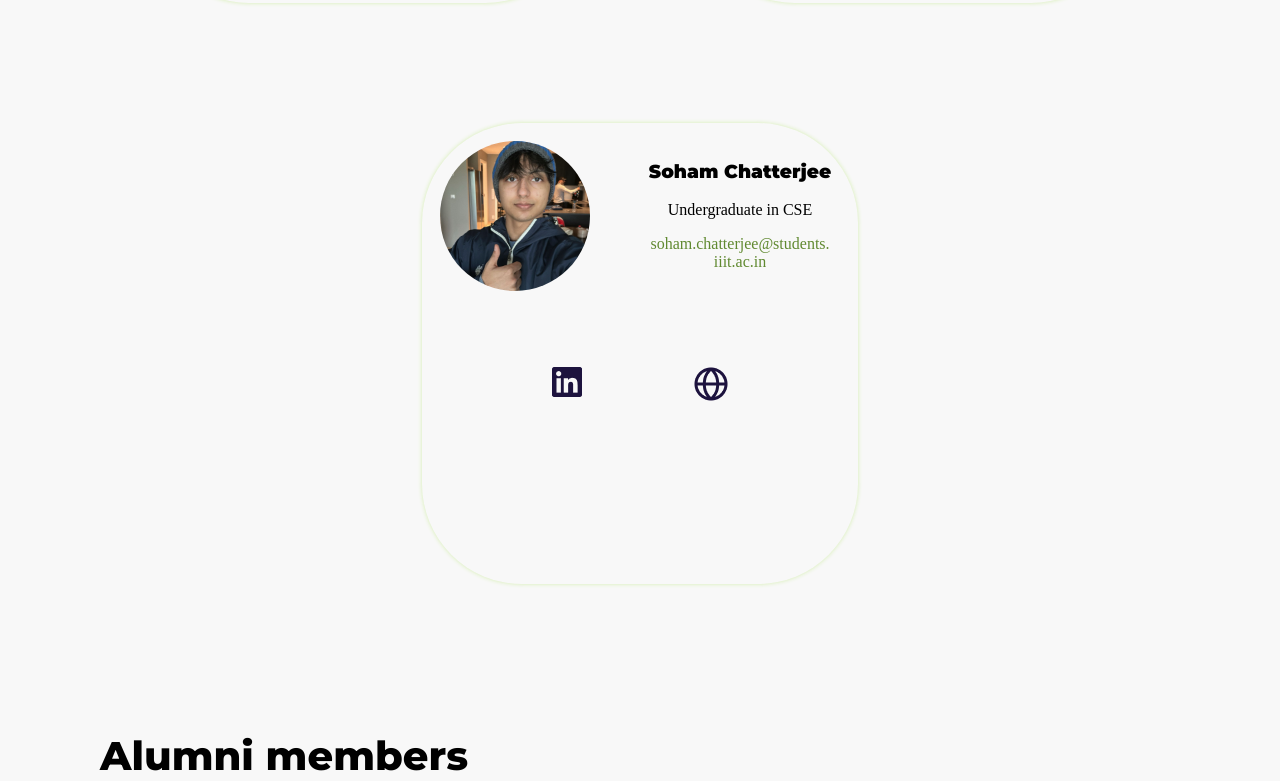
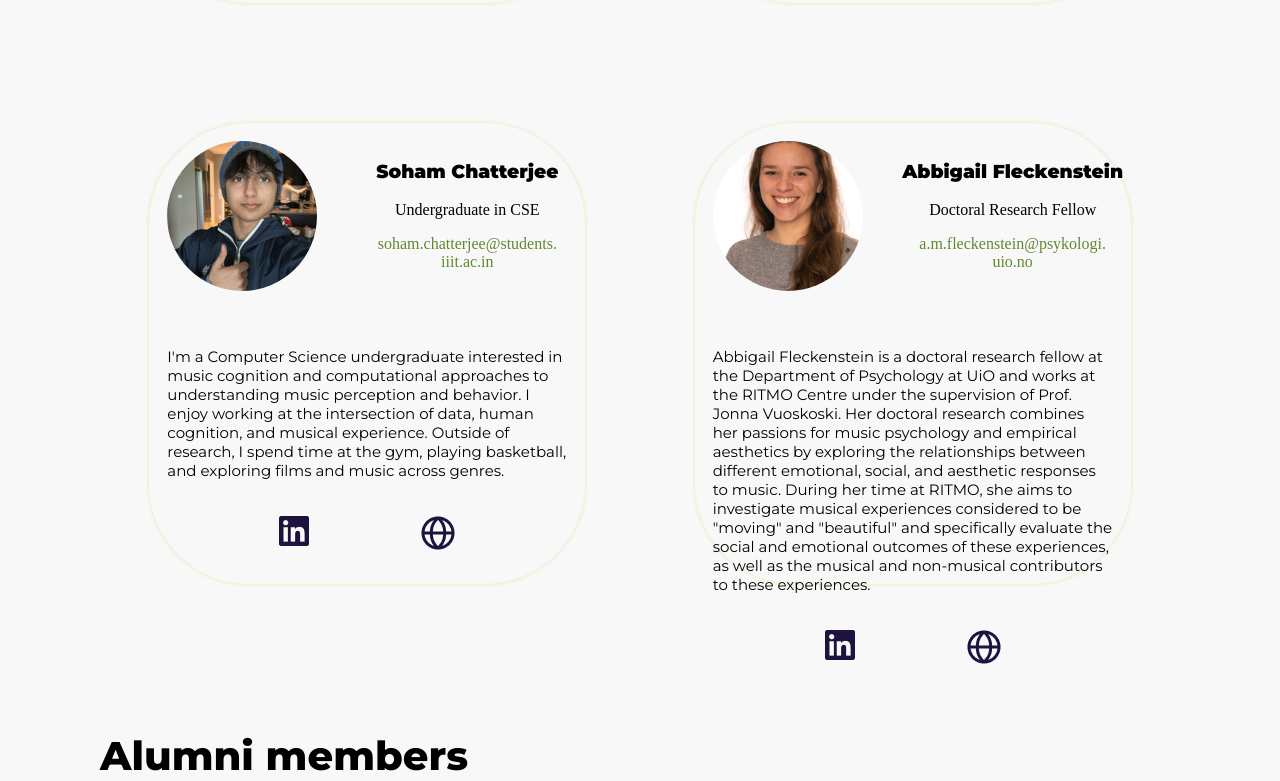
Before and after one commit to lalit-mo/mcg-web, a React (Create React App) app: page /mem in a window 1280 px wide. Shown: the part 4657-5438 px from the top of the page. Built offline with nearby package versions, Linux system fonts and the light colour scheme.

Commit message:
add intro and new member to members page

```diff
--- a/src/Members/Members.jsx
+++ b/src/Members/Members.jsx
@@ -37,7 +37,8 @@ import bana from "./Alumni-imgs/bana_pic.jpg";
 import soham from "./Mem-imgs/soham.jpg";
 import shreya from "./Mem-imgs/shreya.jpg";
 import haris from "./Mem-imgs/haris.jpg";
-import jatin_krishna from "./Mem-imgs/jatin-krishna.jpg"
+import jatin_krishna from "./Mem-imgs/jatin-krishna.jpg";
+import abbigail from "./Mem-imgs/abbigail.jpeg";
 
 function Members() {
   return (
@@ -466,7 +467,7 @@ function Members() {
           </div>
         </div>
 
-      {/* Sai Shreya Veguru */}
+        {/* Sai Shreya Veguru */}
         <div className="profileCard">
           <div className="prodp">
             <img className="dp" src={shreya}></img>
@@ -481,8 +482,7 @@ function Members() {
             </p>
           </div>
           <div className="intro">
-            <p>
-            </p>
+            <p></p>
           </div>
 
           <div className="links-out">
@@ -496,7 +496,7 @@ function Members() {
           </div>
         </div>
 
-      {/* Krishna Jakka */}
+        {/* Krishna Jakka */}
         <div className="profileCard">
           <div className="prodp">
             <img className="dp" src={jatin_krishna}></img>
@@ -512,6 +512,9 @@ function Members() {
           </div>
           <div className="intro">
             <p>
+              I am Krishna, a computer science students currently in UG3. I am
+              interested in music psychology. I love playing games, sports and
+              listening to all kinds of music.
             </p>
           </div>
 
@@ -526,7 +529,7 @@ function Members() {
           </div>
         </div>
 
-      {/* Shaikh Haris Jamal */}
+        {/* Shaikh Haris Jamal */}
         <div className="profileCard">
           <div className="prodp">
             <img className="dp" src={haris}></img>
@@ -541,8 +544,7 @@ function Members() {
             </p>
           </div>
           <div className="intro">
-            <p>
-            </p>
+            <p></p>
           </div>
 
           <div className="links-out">
@@ -556,7 +558,7 @@ function Members() {
           </div>
         </div>
 
-      {/* Soham Chatterjee */}
+        {/* Soham Chatterjee */}
         <div className="profileCard">
           <div className="prodp">
             <img className="dp" src={soham}></img>
@@ -572,6 +574,12 @@ function Members() {
           </div>
           <div className="intro">
             <p>
+              I'm a Computer Science undergraduate interested in music cognition
+              and computational approaches to understanding music perception and
+              behavior. I enjoy working at the intersection of data, human
+              cognition, and musical experience. Outside of research, I spend
+              time at the gym, playing basketball, and exploring films and music
+              across genres.
             </p>
           </div>
 
@@ -581,6 +589,47 @@ function Members() {
             </a>
 
             <a href="">
+              <img src={web} />
+            </a>
+          </div>
+        </div>
+
+        {/* Abbigail Fleckenstein */}
+        <div className="profileCard">
+          <div className="prodp">
+            <img className="dp" src={abbigail}></img>
+          </div>
+          <div className="caption">
+            <h3 className="profname">Abbigail Fleckenstein</h3>
+            <p className="profdesign">Doctoral Research Fellow</p>
+            <p className="profdesignemail">
+              a.m.fleckenstein@psykologi.
+              <br />
+              uio.no
+            </p>
+          </div>
+          <div className="intro">
+            <p>
+              Abbigail Fleckenstein is a doctoral research fellow at the
+              Department of Psychology at UiO and works at the RITMO Centre
+              under the supervision of Prof. Jonna Vuoskoski. Her doctoral
+              research combines her passions for music psychology and empirical
+              aesthetics by exploring the relationships between different
+              emotional, social, and aesthetic responses to music. During her
+              time at RITMO, she aims to investigate musical experiences
+              considered to be "moving" and "beautiful" and specifically
+              evaluate the social and emotional outcomes of these experiences,
+              as well as the musical and non-musical contributors to these
+              experiences.
+            </p>
+          </div>
+
+          <div className="links-out">
+            <a href="https://www.linkedin.com/in/abbigail-fleckenstein-195883b5/">
+              <img src={linkedin} />
+            </a>
+
+            <a href="https://www.uio.no/ritmo/english/people/phd-fellows/abbigaif/">
               <img src={web} />
             </a>
           </div>
```
Also changed, not shown: src/Members/Mem-imgs/abbigail.jpeg (added).
